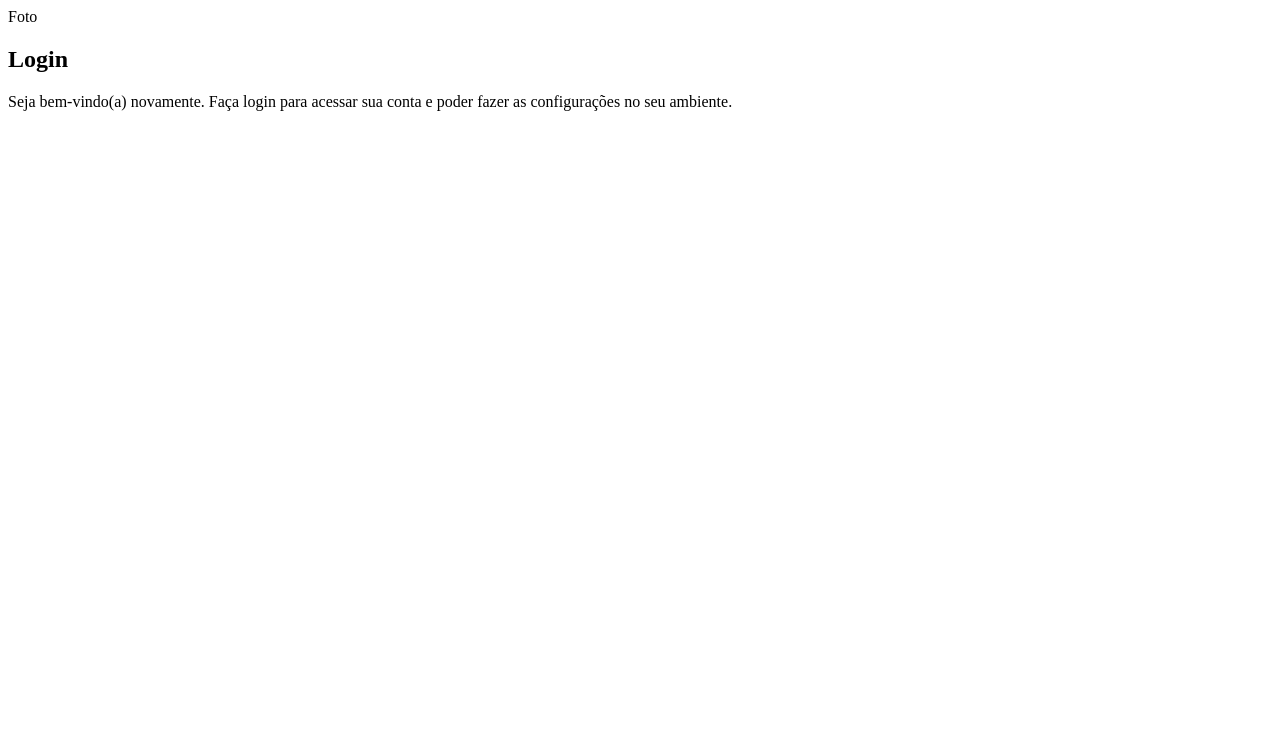
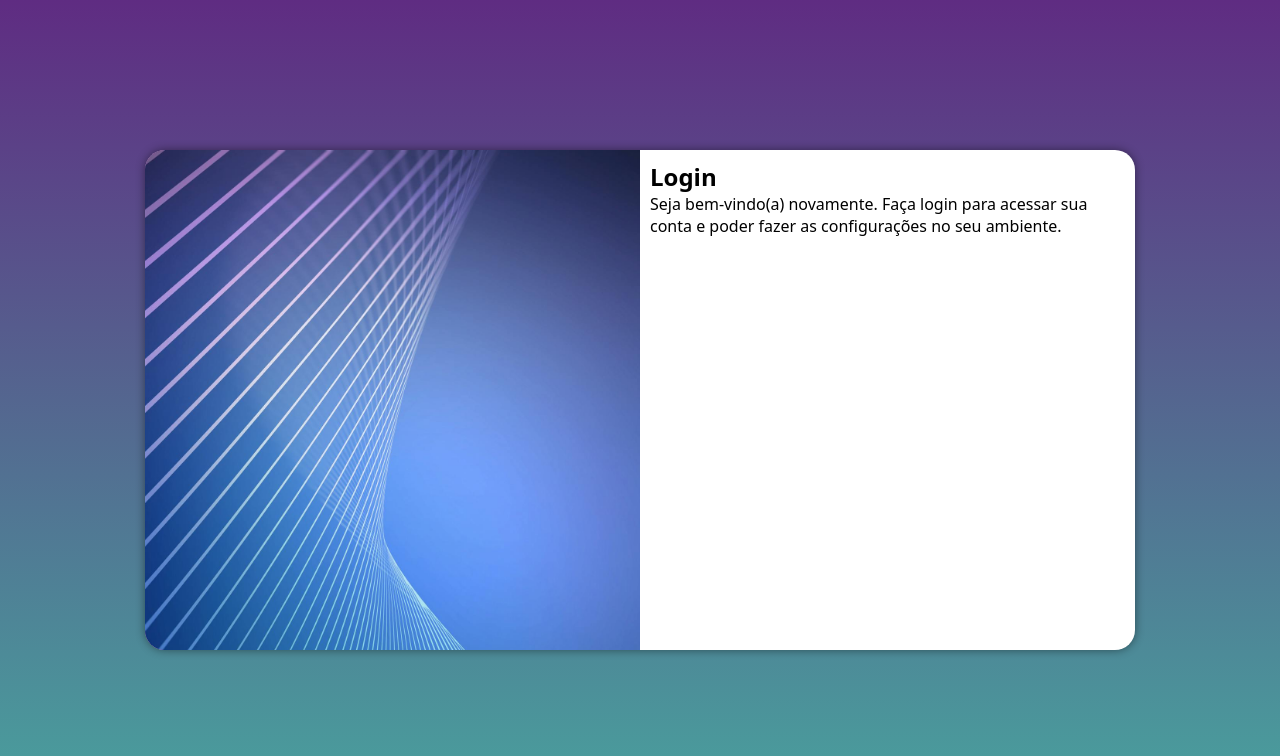
Before and after one commit to Alberto-Oliveira00/projeto-login, a plain HTML site: page index.html in a window 1280 px wide. Drawn offline with Linux system fonts and the light colour scheme.

Commit message:
Media Query

```diff
--- /dev/null
+++ b/estilo/media-query.css
@@ -0,0 +1,48 @@
+@charset "UTF-8";
+
+/* Typical Device Breakpoints
+------------------------------
+Pequenas Telas: ate 600px
+Celular: 600px ate 768px
+Tablet: 768px ate 992px
+Desktop: 992px ate 1200px
+Grandes Telas: Acima de 1200px
+*/
+
+@media screen and (min-width: 768px) and (max-width: 992px) {
+    body {
+        background-image: linear-gradient(to top, #49a09d, #5f2c82);
+    }
+    section#login {
+        width: 80vw;
+    }
+
+    section#login > div#imagem {
+        float: left;
+        width: 30%;
+        height: 100%;
+    }
+
+    section#login > div#formulario {
+        float: right;
+        width: 70%;
+    }
+}
+
+@media screen and (min-width: 992px) {
+    body {
+        background-image: linear-gradient(to top, #49a09d, #5f2c82);
+    }
+    section#login {
+        width: 990px;
+    }
+    section#login > div#imagem {
+        float: left;
+        width: 50%;
+        height: 100%;
+    }
+    section#login > div#formulario {
+        float: right;
+        width: 50%;
+    }
+}
--- a/estilo/style.css
+++ b/estilo/style.css
@@ -5,3 +5,51 @@
     Verde: #49a09d
     Lilás: #5f2c82
 */
+
+* {
+    font-family: system-ui, -apple-system, BlinkMacSystemFont, 'Segoe UI', Roboto, Oxygen, Ubuntu, Cantarell, 'Open Sans', 'Helvetica Neue', sans-serif;
+    padding: 0px;
+    margin: 0px;
+    box-sizing: border-box;
+}
+
+body, html {
+    background-color: #5f2c82;
+    height: 100vh;
+    width: 100vw;
+}
+
+main {
+    position: relative;
+    height: 100vh;
+    width: 100vw;
+}
+
+section#login {
+    position: absolute;
+    top: 50%;
+    left: 50%;
+    transform: translate(-50%, -50%);
+    overflow: hidden;
+
+    background-color: white;
+    height: 500px;
+    width: 250px;
+    border-radius: 20px;
+    box-shadow: 0px 0px 10px rgba(0, 0, 0, 0.452);
+
+    transition: width 0.3s, height .3s;
+    transition-timing-function: ease;
+}
+
+section#login > div#imagem {
+    display: block;
+    background: #5f2c82 url('../imagens/pexels-sean-whang-25006-804269.jpg') no-repeat;
+    background-size: cover;
+    height: 200px;
+}
+
+section#login > div#formulario {
+    display: block;
+    padding: 10px;
+}
--- a/index.html
+++ b/index.html
@@ -5,12 +5,13 @@
     <meta name="viewport" content="width=device-width, initial-scale=1.0">
     <title>Login</title>
     <link rel="stylesheet" href="estilo/style.css">
+    <link rel="stylesheet" href="estilo/media-query.css">
 </head>
 <body>
     <main>
-        <section id="Login">
+        <section id="login">
             <div id="imagem">
-                Foto
+                <!--Aqui vai a imagem nas CSS-->
             </div>
             <div id="formulario">
                 <h1>Login</h1>
```
Also changed, not shown: imagens/EDIT LOGO NOVO.png (added), imagens/edit-logo-novo-fundopreto.jpg (added), imagens/edit-logo-novo.jpg (added).
